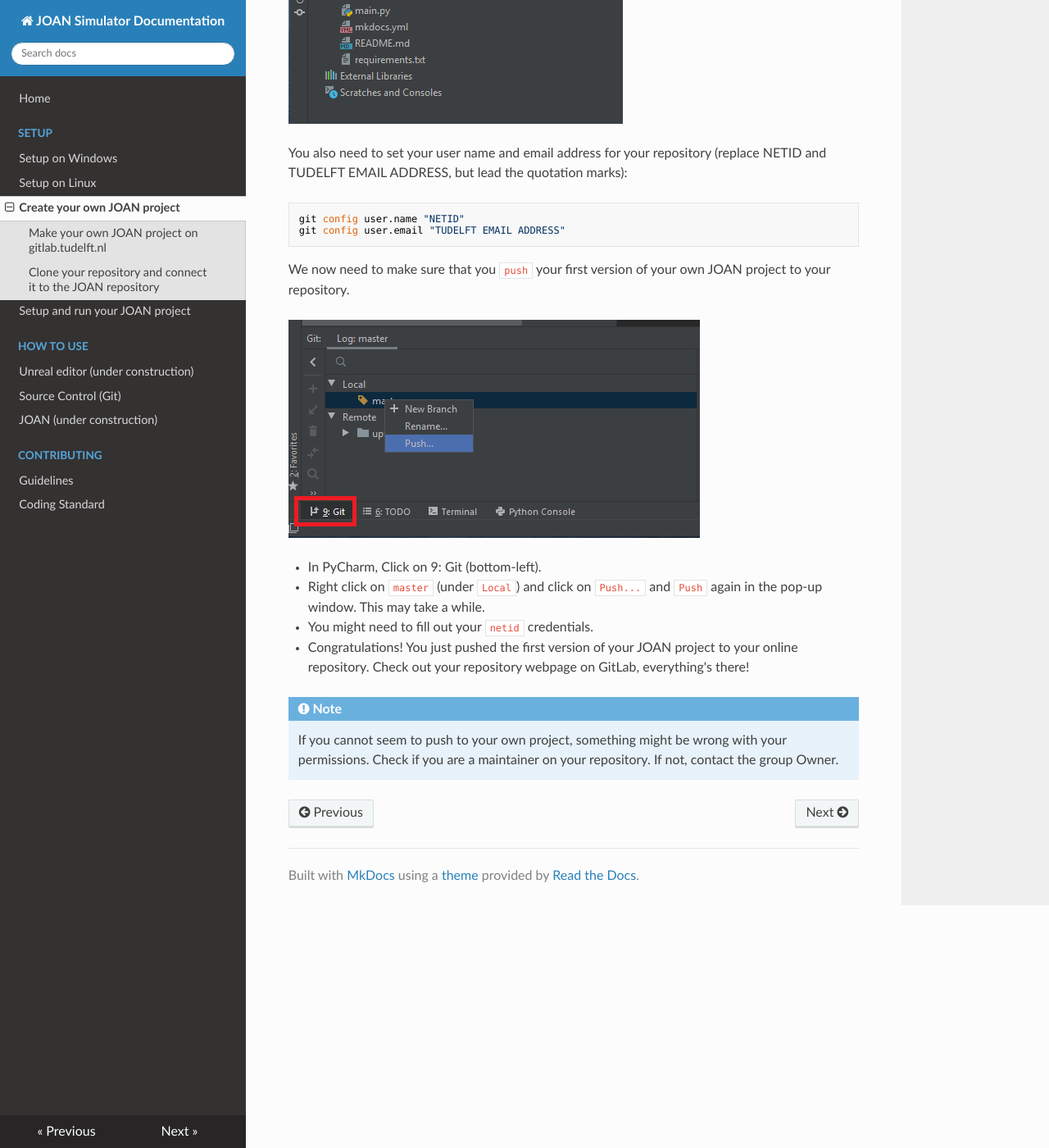
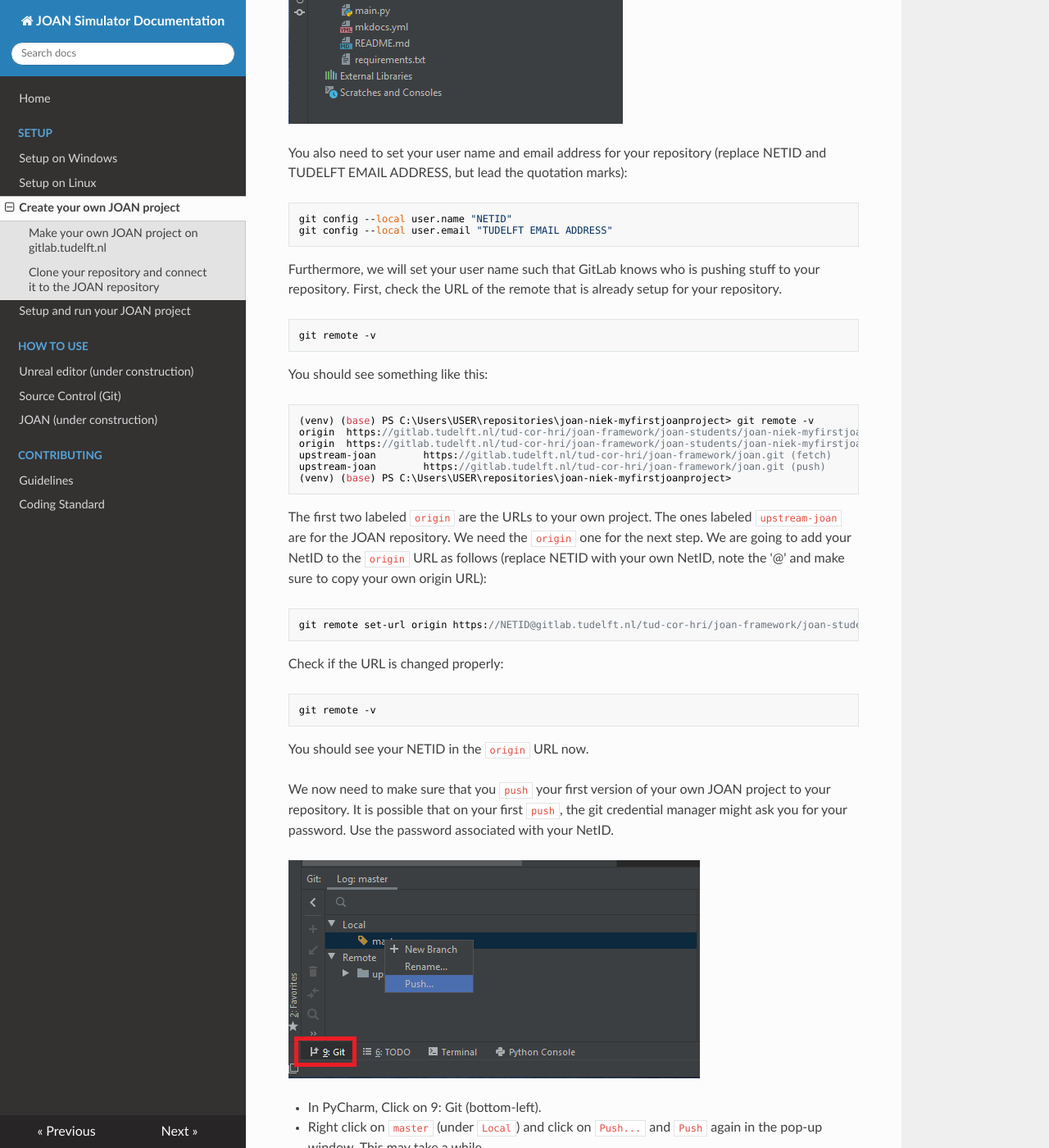
Before and after one commit to tud-hri/joan, an MkDocs documentation site: the page built from docs/setup-create-joan-project.md, in a window 1280 px wide and 1400 px high, scrolled down 3284 px. Shown: the whole window at 82% size. Built offline with MkDocs 1.6.1, drawn with Linux system fonts in a browser that asks for light colours; nearby versions of some CDN libraries; some of the changed text lies outside the part shown.

Commit message:
Added instructions for setting username git
Former-commit-id: 0459e30064b9f3ffca97bff72af240ff4f31e700

```diff
--- a/docs/setup-create-joan-project.md
+++ b/docs/setup-create-joan-project.md
@@ -35,9 +35,9 @@
 
 In the terminal type the following commands in this order (or copy it, and right-click paste in the terminal, `ctrl+v` does not work). Perform these commands one-by-one. Do not continue to the next command if the previous one returned errors!
 
-    git remote add upstream https://gitlab.tudelft.nl/tud-cor-hri/joan-framework/joan.git
-    git fetch upstream
-    git pull upstream master
+    git remote add upstream-joan https://gitlab.tudelft.nl/tud-cor-hri/joan-framework/joan.git
+    git fetch upstream-joan
+    git pull upstream-joan master
 
 The last command pulls the latest version of JOAN's master branch. Check out your PyCharm editor: you will find all folders and files of the latest JOAN version there:
 
@@ -45,10 +45,34 @@
 
 You also need to set your user name and email address for your repository (replace NETID and TUDELFT EMAIL ADDRESS, but lead the quotation marks):
 
-    git config user.name "NETID"
-    git config user.email "TUDELFT EMAIL ADDRESS"
+    git config --local user.name "NETID"
+    git config --local user.email "TUDELFT EMAIL ADDRESS"
 
-We now need to make sure that you `push` your first version of your own JOAN project to your repository.
+
+Furthermore, we will set your user name such that GitLab knows who is pushing stuff to your repository. First, check the URL of the remote that is already setup for your repository.
+
+    git remote -v
+
+You should see something like this:
+
+    (venv) (base) PS C:\Users\USER\repositories\joan-niek-myfirstjoanproject> git remote -v
+    origin  https://gitlab.tudelft.nl/tud-cor-hri/joan-framework/joan-students/joan-niek-myfirstjoanproject.git (fetch)
+    origin  https://gitlab.tudelft.nl/tud-cor-hri/joan-framework/joan-students/joan-niek-myfirstjoanproject.git (push)
+    upstream-joan        https://gitlab.tudelft.nl/tud-cor-hri/joan-framework/joan.git (fetch)
+    upstream-joan        https://gitlab.tudelft.nl/tud-cor-hri/joan-framework/joan.git (push)
+    (venv) (base) PS C:\Users\USER\repositories\joan-niek-myfirstjoanproject>
+
+The first two labeled `origin` are the URLs to your own project. The ones labeled `upstream-joan` are for the JOAN repository. We need the `origin` one for the next step. We are going to add your NetID to the `origin` URL as follows (replace NETID with your own NetID, note the '@' and make sure to copy your own origin URL):
+
+    git remote set-url origin https://NETID@gitlab.tudelft.nl/tud-cor-hri/joan-framework/joan-students/joan-niek-myfirstjoanproject.git
+
+Check if the URL is changed properly:
+
+    git remote -v
+
+You should see your NETID in the `origin` URL now.
+
+We now need to make sure that you `push` your first version of your own JOAN project to your repository. It is possible that on your first `push`, the git credential manager might ask you for your password. Use the password associated with your NetID.
 
 ![push-git-firsttime](imgs/pycharm-git-push-firsttime.png)
 
```
